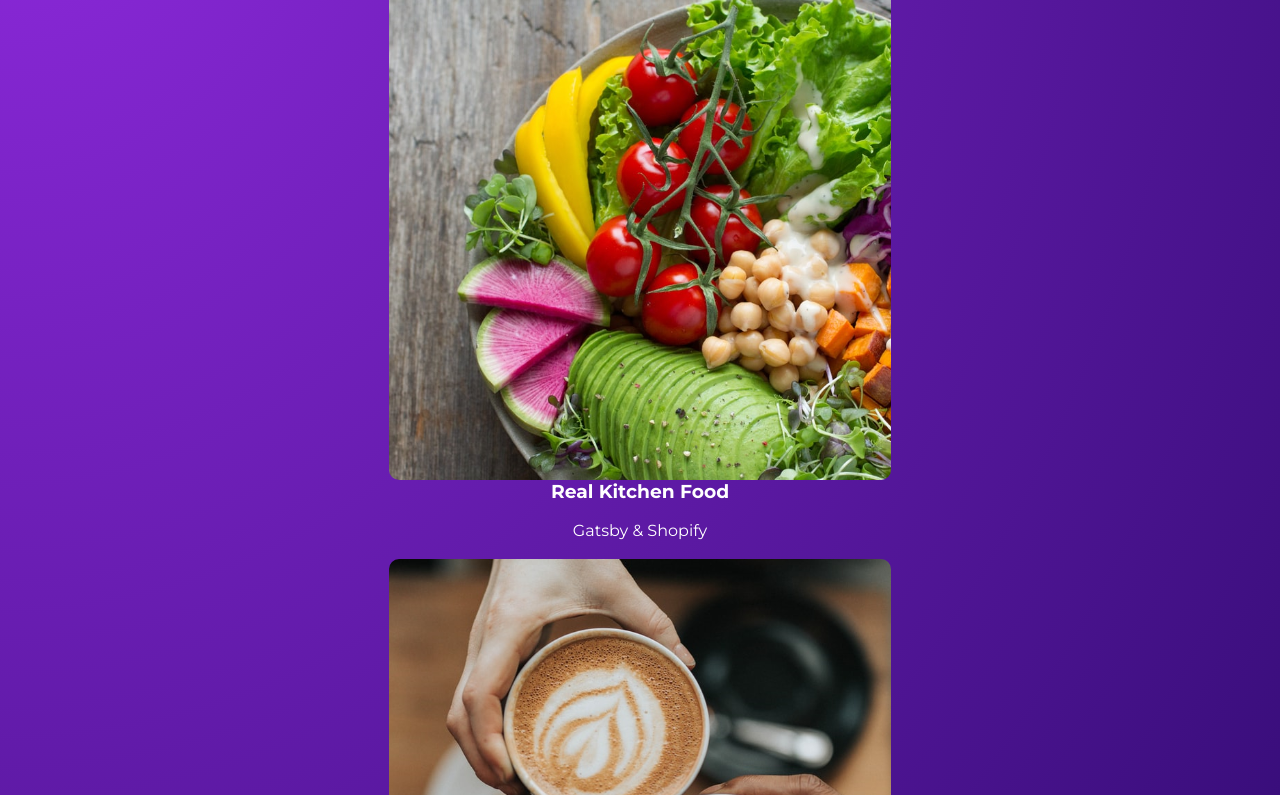
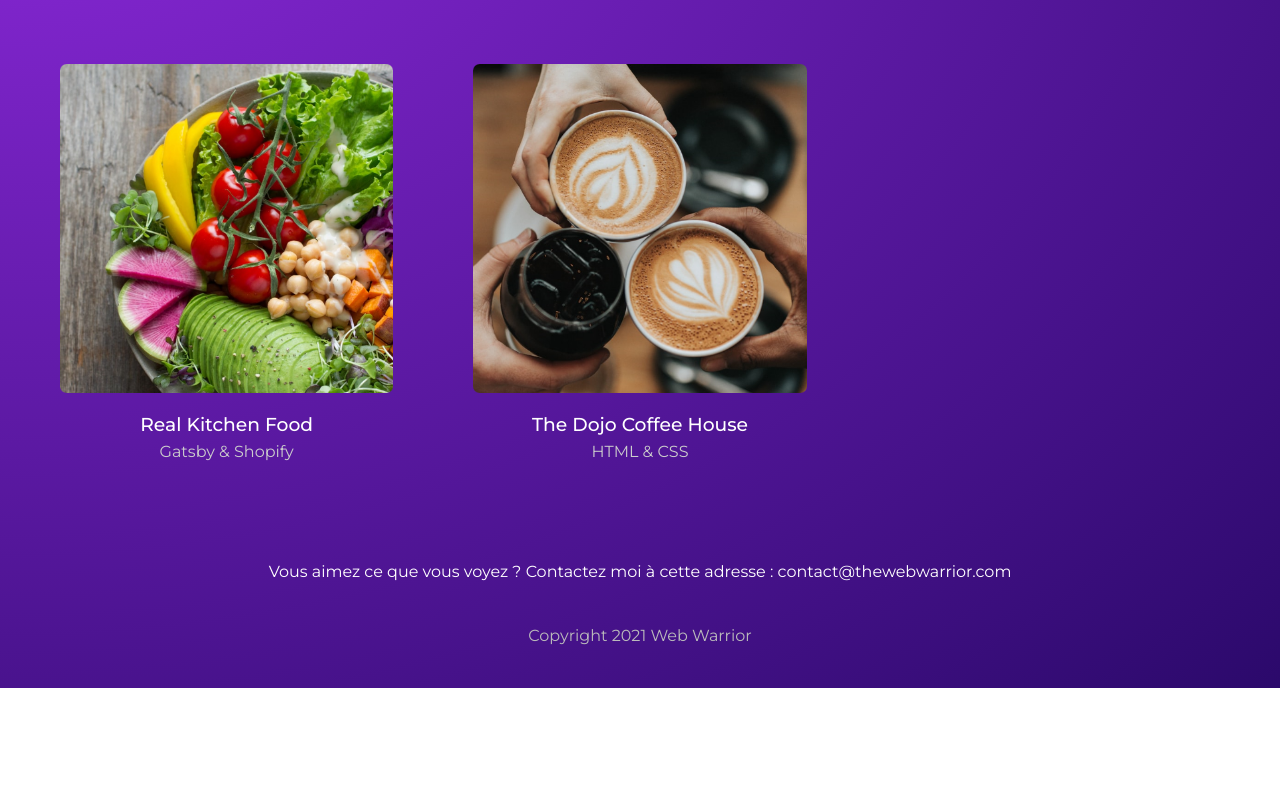
Before and after one commit to StephaneBullier/gatsby-website, a Gatsby site: page /projets in a window 1280 px wide. Shown: the part 263-1058 px from the top of the page. After the commit the page ends 951 px from the top, so only its background shows below. Built offline with nearby package versions, Linux system fonts and the light colour scheme; Gatsby itself is replaced by a stand-in of ours.

Commit message:
Add css styles for projects page

```diff
--- a/src/styles/projets.module.css
+++ b/src/styles/projets.module.css
@@ -9,3 +9,18 @@
     font-size: 2em;
     font-weight: 400;
 }
+.projects {
+    display: grid;
+    grid-template-columns: 1fr 1fr 1fr;
+    grid-gap: 80px;
+    margin: 80px 20px;
+}
+.projects h3 {
+    text-align: center;
+    margin: 20px auto 0;
+    font-weight: 500;
+}
+.projects p {
+    color: #ccc;
+    margin-top: 4px;
+}
```
